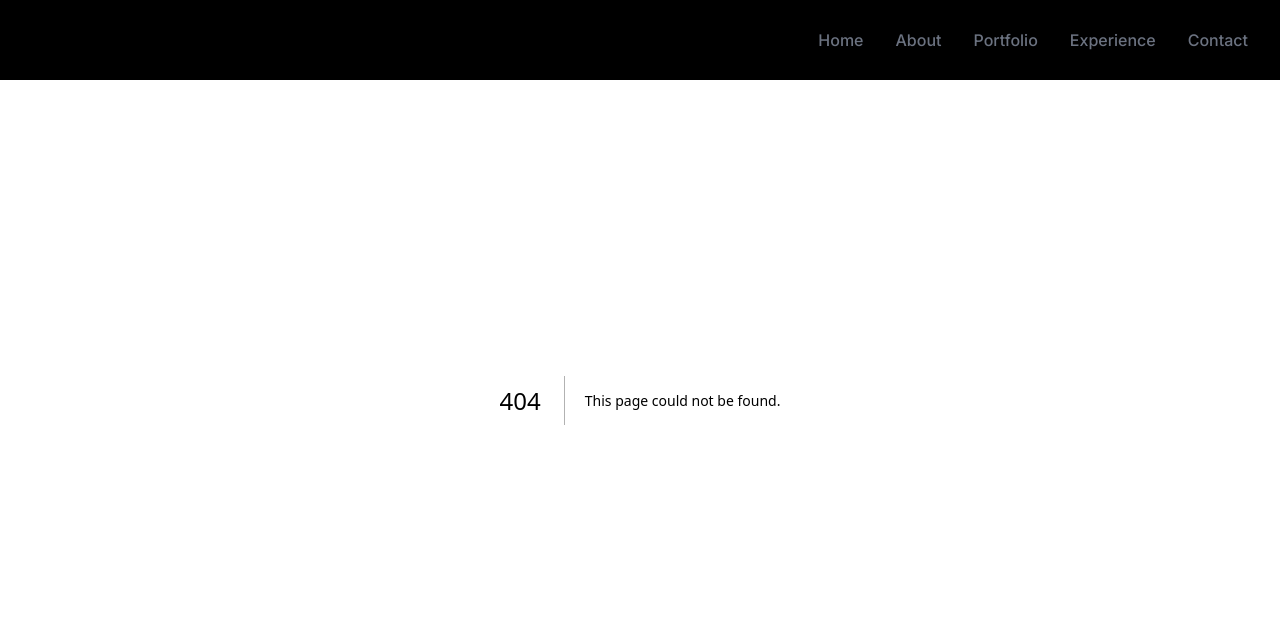
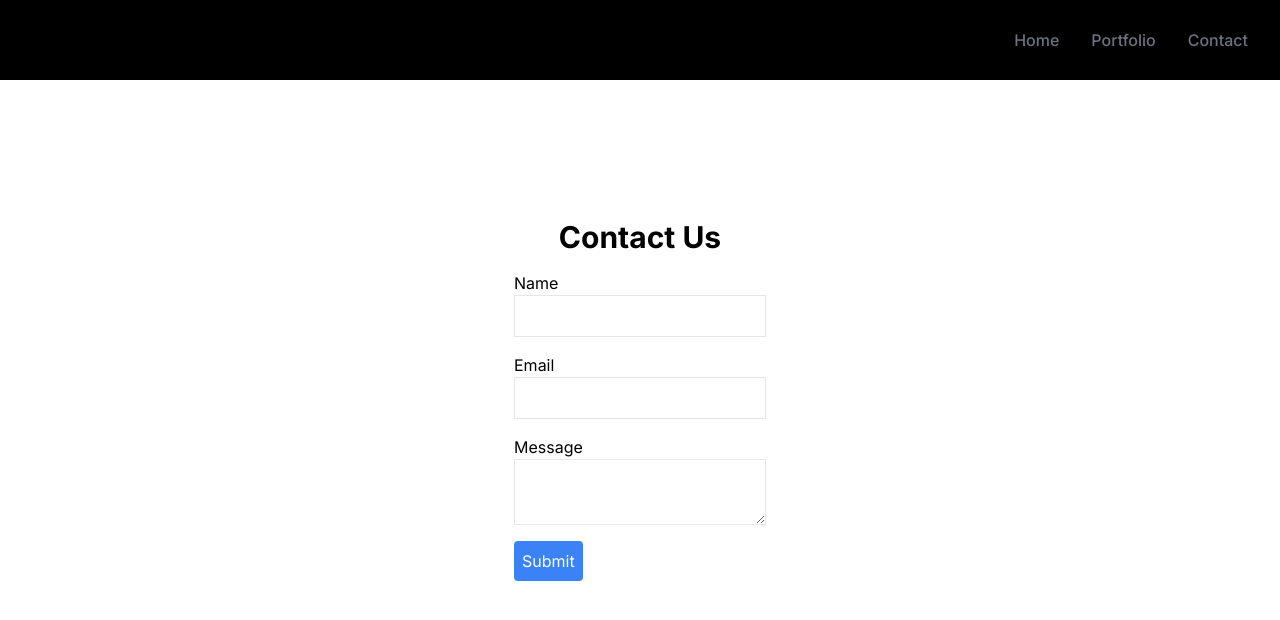
Before and after one commit to Ankit-sah/portfolio, a Next.js app: page /contact in a window 1280 px wide. Before the commit this address had no page. Shown: the top 620 px of the page. Built offline with nearby package versions, Linux system fonts and the light colour scheme.

Commit message:
added dummy pages  and took out unnecessary links

```diff
--- /dev/null
+++ b/app/components/Contact.tsx
@@ -0,0 +1,33 @@
+// pages/contact.js
+import React from 'react';
+
+const Contact = () => {
+  return (
+    <div className="container mx-auto p-8">
+      <h1 className="text-3xl font-bold mb-4">Contact Us</h1>
+      <form className="space-y-4">
+        {/* Add your form fields here */}
+        <div className="flex flex-col">
+          <label htmlFor="name">Name</label>
+          <input type="text" id="name" name="name" className="border p-2" />
+        </div>
+        <div className="flex flex-col">
+          <label htmlFor="email">Email</label>
+          <input type="email" id="email" name="email" className="border p-2" />
+        </div>
+        <div className="flex flex-col">
+          <label htmlFor="message">Message</label>
+          <textarea id="message" name="message" className="border p-2"></textarea>
+        </div>
+        <button
+          type="submit"
+          className="bg-blue-500 text-white p-2 rounded hover:bg-blue-700"
+        >
+          Submit
+        </button>
+      </form>
+    </div>
+  );
+};
+
+export default Contact;
--- a/app/components/Home.tsx
+++ b/app/components/Home.tsx
@@ -13,7 +13,7 @@ export default function Home() {
 
       <main className="container mx-auto p-4">
         <h1 className="text-4xl font-bold mb-4 ">
-          Welcome to{' '}
+          Welcome to my {' '}
           <Link href="/portfolio" className='cursor-pointer'>
           Portfolio
           </Link>{' '}
@@ -27,12 +27,14 @@ export default function Home() {
         <div className=" flex gap-4">
           {/* Add your projects or portfolio items here */}
           <div className="bg-white p-4 rounded-md shadow-md w-auto text-wrap">
-            <h3 className="text-xl font-semibold mb-2 ">ZPA</h3>
-            <p className='line-clamp-1'> This aplication is a report generation tool based on mern stack technology</p>
+            <h3 className="text-xl font-semibold mb-2 ">Zero Trust Security</h3>
+            <p className=''> This project is based on react Technology in front end and Express and MongoDB in Back end.
+The project deals with all sorts of identity access management related fields and includes SSO type,provisioning and creating assessments and reports along with riskfactors along with the crud functionality.
+</p>
           </div>
           <div className="bg-white p-4 rounded-md shadow-md">
-            <h3 className="text-xl font-semibold mb-2">Lexis Nexis</h3>
-            <p>This project is based on react and nodejs </p>
+            <h3 className="text-xl font-semibold mb-2">Zero Trust Platform Assesment</h3>
+            <p>This  project is based on Nextjs 13  and Tailwind css in front end and next server in backend with prisma as databse ORM  and Mongo DB. The project deals with all sorts of identity access management related fields and includes SSO type,provisioning and creating assessments and reports along with model questionaaire and categories  along with the crud functionality. </p>
           </div>
           {/* Add more projects as needed */}
         </div>
--- a/app/components/Navbar.tsx
+++ b/app/components/Navbar.tsx
@@ -12,11 +12,11 @@ const Navbar = () => {
       link: "/",
       title:"Home",
     },
-    {
-      id: 2,
-      link: "about",
-      title:"About"
-    },
+    // {
+    //   id: 2,
+    //   link: "about",
+    //   title:"About"
+    // },
     {
       id: 3,
       link: "portfolio",
@@ -25,13 +25,13 @@ const Navbar = () => {
 
 
     },
-    {
-      id: 4,
-      link: "experience",
-      title:"experience"
+    // {
+    //   id: 4,
+    //   link: "experience",
+    //   title:"experience"
 
 
-    },
+    // },
     {
       id: 5,
       link: "contact",
--- /dev/null
+++ b/app/contact/page.tsx
@@ -0,0 +1,11 @@
+import React from 'react'
+import Contact from '../components/Contact'
+
+const page = () => {
+  return (
+   <Contact/>
+
+  )
+}
+
+export default page
```
